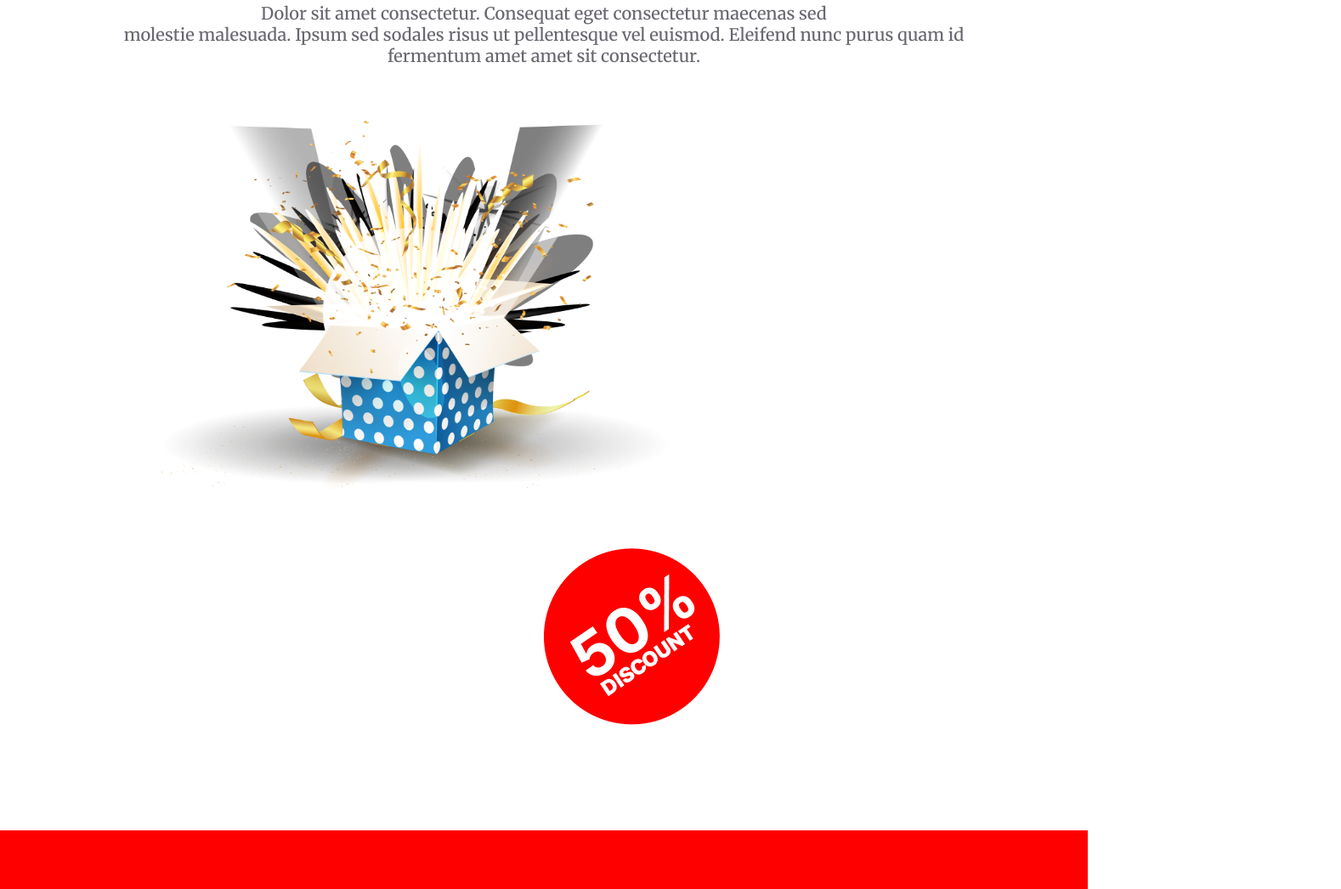
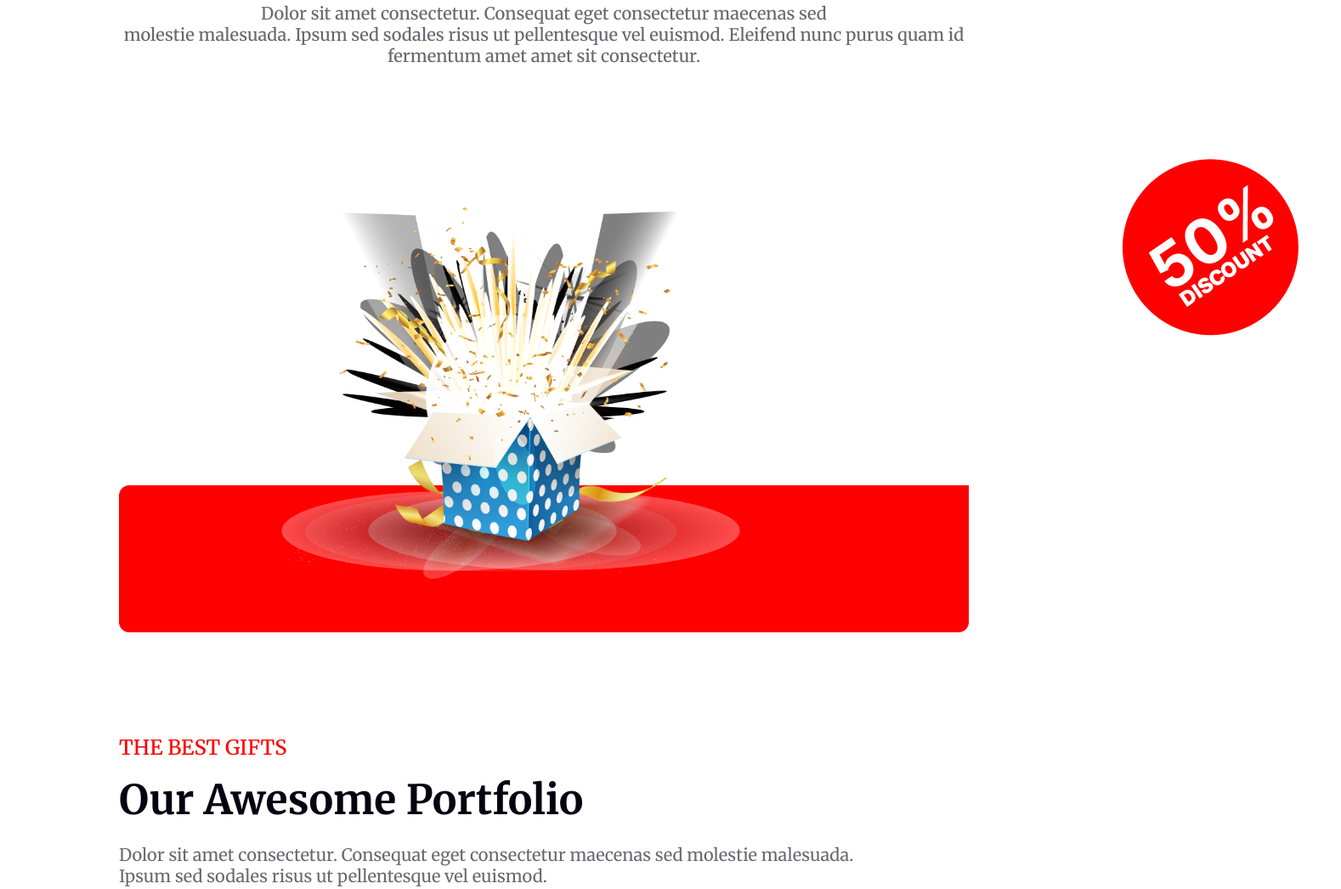
Before and after one commit to joyassroy/New-Year-Party, a plain HTML site: page index.html in a window 1280 px wide. Shown: the part 4537-5583 px from the top of the page at 85% size, 1578 px wide, since content can reach past the window. Drawn offline with Linux system fonts and the light colour scheme.

Commit message:
additional upated

```diff
--- a/styles/style.css
+++ b/styles/style.css
@@ -209,12 +209,21 @@ hr {
   /* background-size: cover; */
   background-position: bottom;
   padding-left: 190px;
-  margin-top: 64px;
+
+  margin-top: 60px;
   margin-bottom: 120px;
+  background-size:contain;
+  margin-left: 140px;
+  margin-right: 140px;
+  display: flex;
+  align-items:end;
+  justify-content: space-between;
+
 }
 .sixth-page-img1 {
   width: 600px;
   height: 450px;
+  margin-bottom: 50px;
 }
 .sixth-page-img2 {
   margin-left: 400px;
@@ -250,6 +259,8 @@ hr {
 }
 .seven-page-container2 {
   margin-left: 140px;
+  display: grid;
+  grid-template-columns: repeat(3,1fr);
 }
 /* eight page */
 
@@ -260,6 +271,7 @@ hr {
   margin-right: 140px;
   border-radius: 16px;
   padding: 80px;
+  margin-bottom: 120px;
 }
 .email-box {
   border: none;
@@ -324,3 +336,6 @@ hr {
   align-items: center;
   justify-content: space-between;
 }
+.footer-page-imgs{
+    margin-right: 24px;
+}
```
